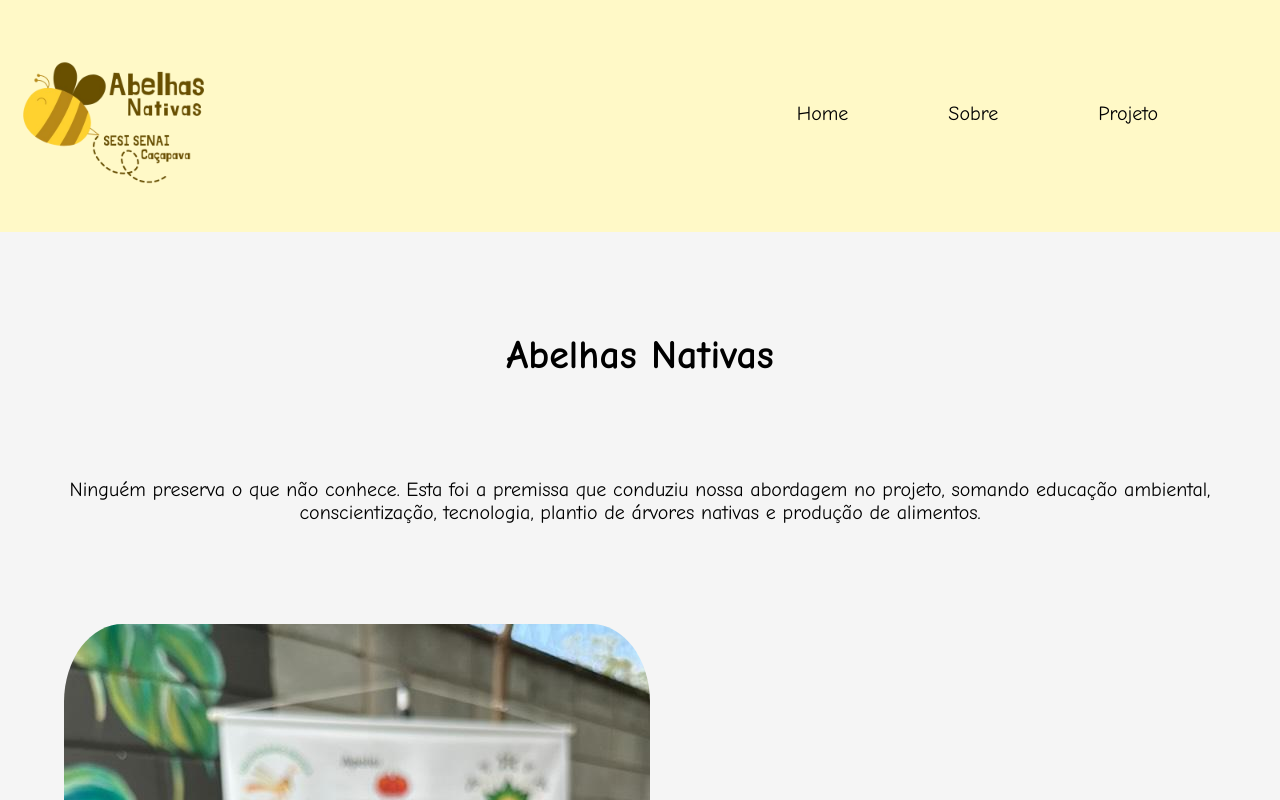
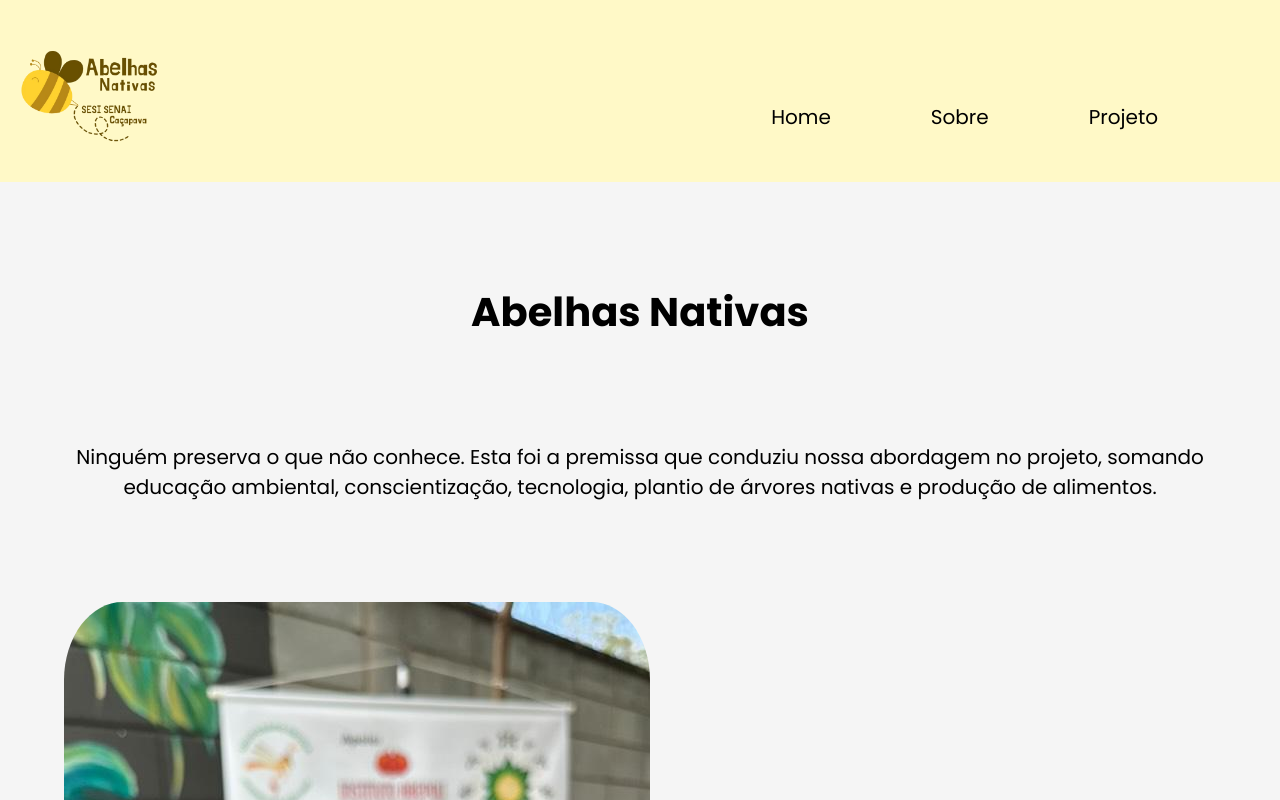
Before and after one commit to felipenhoslol/abelhas-nativas207, a plain HTML site: page home/projeto.html in a window 1280 px wide. Shown: the top 800 px of the page. Drawn offline with Linux system fonts and the light colour scheme.

Commit message:
- Fontes alteradas

```diff
--- a/home/projeto.css
+++ b/home/projeto.css
@@ -5,7 +5,7 @@
 }
 
 body{
-    font-family: "Comic Sans MS", "Comic Sans", cursive; /* pelo amor de deus muda isso dps */
+    font-family: "Poppins";
     font-size: 16px;
     background-color: #F5F5F5;
     color: #000000;
@@ -37,8 +37,8 @@ nav ul a {
 }
 
 .logo {
-    width: 200px;
-    height: 200px;
+    width: 150px;
+    height: 150px;
     margin-right: 10px;
 }
 
--- a/home/projeto.html
+++ b/home/projeto.html
@@ -5,6 +5,9 @@
     <meta name="viewport" content="width=device-width, initial-scale=1.0">
     <title>Projeto - Abelhas Nativas SESI-SENAI</title>
     <link rel="stylesheet" href="projeto.css">
+    <link rel="preconnect" href="https://fonts.googleapis.com">
+<link rel="preconnect" href="https://fonts.gstatic.com" crossorigin>
+<link href="https://fonts.googleapis.com/css2?family=Poppins:ital,wght@0,100;0,200;0,300;0,400;0,500;0,600;0,700;0,800;0,900;1,100;1,200;1,300;1,400;1,500;1,600;1,700;1,800;1,900&family=Roboto:ital,wght@0,100..900;1,100..900&display=swap" rel="stylesheet">
 </head>
 
 <body>
--- a/home/sobre.css
+++ b/home/sobre.css
@@ -5,7 +5,7 @@
 }
 
 body{
-    font-family: "Comic Sans MS", "Comic Sans", cursive; /* pelo amor de deus muda isso dps */
+    font-family: "Poppins";
     font-size: 16px;
     background-color: #F5F5F5;
     color: #000000;
--- a/home/styles.css
+++ b/home/styles.css
@@ -5,7 +5,7 @@
 }
 
 body{
-    font-family: "Pangolin", "Comic Sans MS", cursive; /* tentar outra fonte */
+    font-family: "Poppins";
     font-size: 16px;
     background-color: #F5F5F5;
     color: #000000;
```
Also changed, not shown: home/index.html (+4 -1 lines), home/sobre.html (+3 -0 lines).
